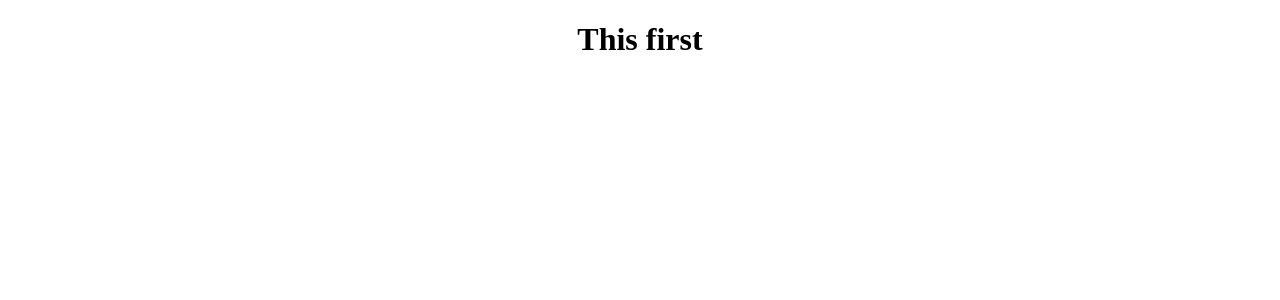
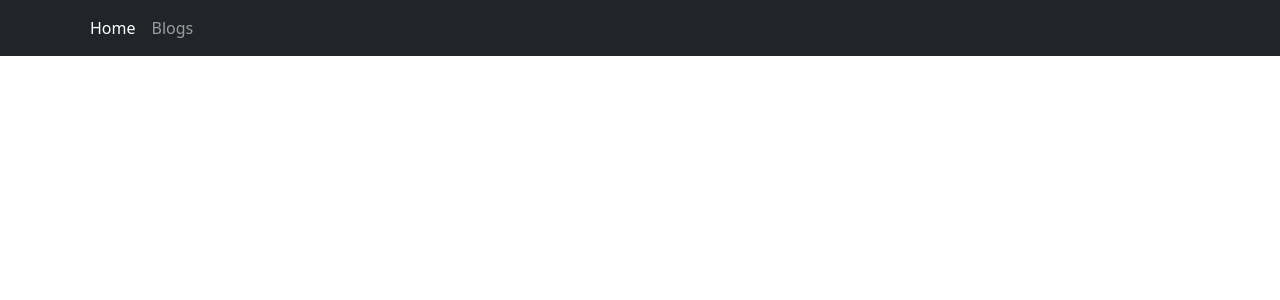
Before and after one commit to Cihsan/warehouse-management-client, a React (Create React App) app: page / in a window 1280 px wide. Shown: the top 300 px of the page. Built offline with nearby package versions, Linux system fonts and the light colour scheme.

Commit message:
addde header with navigation

```diff
--- a/package.json
+++ b/package.json
@@ -6,8 +6,10 @@
     "@testing-library/jest-dom": "^5.16.4",
     "@testing-library/react": "^13.0.1",
     "@testing-library/user-event": "^13.5.0",
+    "bootstrap": "^5.1.3",
     "firebase": "^9.6.11",
     "react": "^18.0.0",
+    "react-bootstrap": "^2.3.1",
     "react-dom": "^18.0.0",
     "react-firebase-hooks": "^5.0.3",
     "react-router-dom": "^6.3.0",
--- a/src/App.js
+++ b/src/App.js
@@ -1,9 +1,10 @@
 import './App.css';
+import Header from './Pages/Common/Header';
 
 function App() {
   return (
     <div className="App">
-      <h1>This first</h1>
+      <Header></Header>
     </div>
   );
 }
--- /dev/null
+++ b/src/Pages/Common/Header.js
@@ -0,0 +1,27 @@
+import React from 'react';
+import { NavLink } from 'react-router-dom';
+
+const Header = () => {
+    return (
+        <div>
+            <nav className="navbar navbar-expand-lg navbar-dark bg-dark">
+                <div className="container ">
+                    <button className="navbar-toggler" type="button" data-bs-toggle="collapse" data-bs-target="#navbarSupportedContent" aria-controls="navbarSupportedContent" aria-expanded="false" aria-label="Toggle navigation">
+                    <span className="navbar-toggler-icon"></span>
+                    </button>
+                    <div className="collapse navbar-collapse" id="navbarSupportedContent">
+                        <ul className="navbar-nav me-auto mb-2 mb-lg-0">
+                            <li className="nav-item">
+                                <NavLink className="nav-link active" aria-current="page" to="/home">Home</NavLink></li>
+                            <li className="nav-item">
+                                <NavLink className="nav-link" to="/blogs">Blogs</NavLink></li>
+
+                        </ul>
+                    </div>
+                </div>
+            </nav>
+        </div>
+    );
+};
+
+export default Header;
--- a/src/index.js
+++ b/src/index.js
@@ -2,7 +2,7 @@ import React from 'react';
 import ReactDOM from 'react-dom/client';
 import { BrowserRouter } from 'react-router-dom';
 import App from './App';
-
+import 'bootstrap/dist/css/bootstrap.min.css';
 const root = ReactDOM.createRoot(document.getElementById('root'));
 root.render(
   <BrowserRouter>
```
Also changed, not shown: 1 other file (tests, documents, lock files or other folders).
